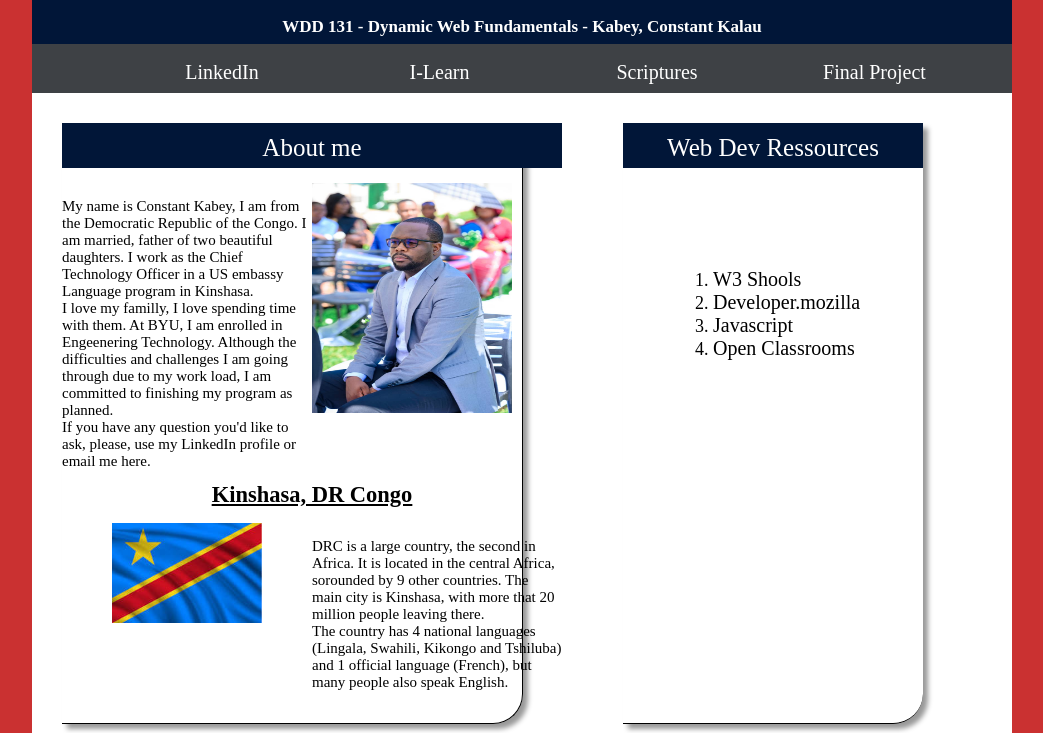
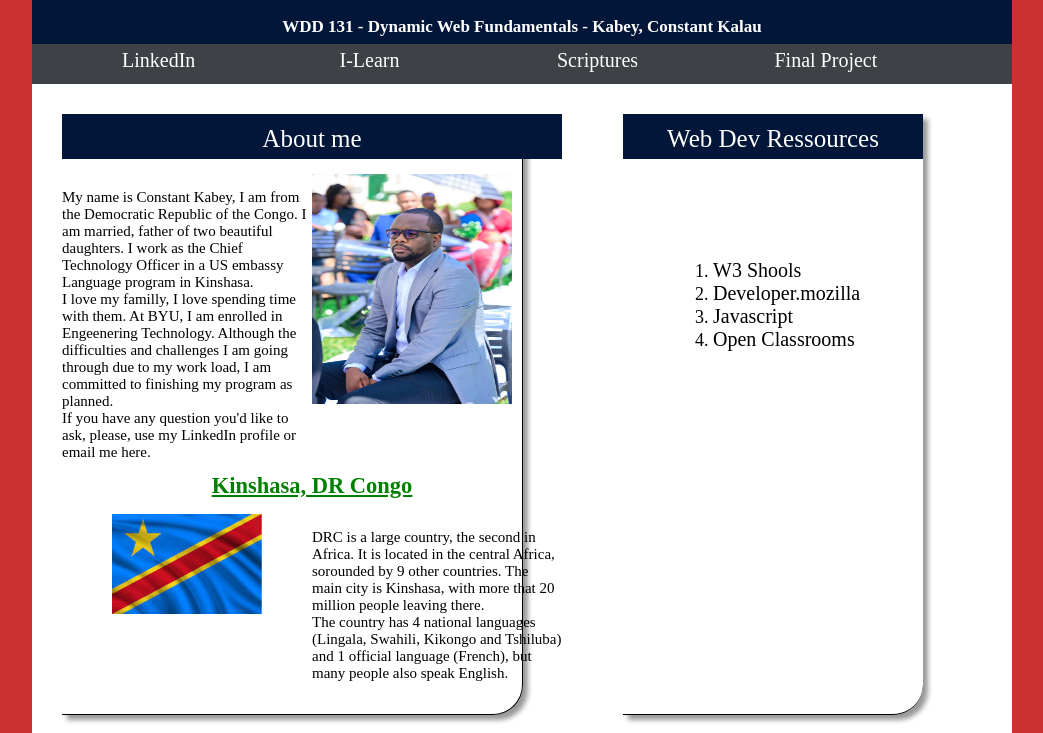
Before and after one commit to Constant-kabey/wdd131, a plain HTML site: page index.html in a window 1280 px wide. Shown: the top 733 px of the page, without its empty margins (118-1161 px from the left). Drawn offline with Linux system fonts and the light colour scheme; a web font is replaced by a local one.

Commit message:
Flex property added to the list elements

```diff
--- a/styles/base.css
+++ b/styles/base.css
@@ -54,14 +54,13 @@ body {
 }
 
 .btn {
-    display: block;
-    padding: 12px;
+    display: flex;
     font-size: 20px;
 }
 
 .navig {
     background-color: #3e4145;
-    height: 9px;
+    height: 0px;
     padding: 1em;
     text-align: center;
     margin-top: 0px;
@@ -121,7 +120,7 @@ main {
     padding: 0.5em;
 }
 
-.dev{
+.dev {
     display: inline;
     color: black;
     grid-column: 1/3;
@@ -180,7 +179,7 @@ main {
     padding: 0.5em;
 }
 
-.aboutme{
+.aboutme {
     margin-top: 3px;
     font-size: 25px;
 }
@@ -205,6 +204,13 @@ main {
     text-align: center;
     text-decoration: underline;
 
+}
+
+@media screen and (min-width: 640px) {
+
+    #pays {
+        color: green;
+    }
 }
 
 #countrypict {
@@ -264,10 +270,6 @@ footer {
     padding: 10px;
 }
 
-@media (max-width: 600px) {
+@media (max-width: 600px) {}
 
-}
-
-@media (min-width: 601px) {
-
-}
+@media (min-width: 601px) {}
```
